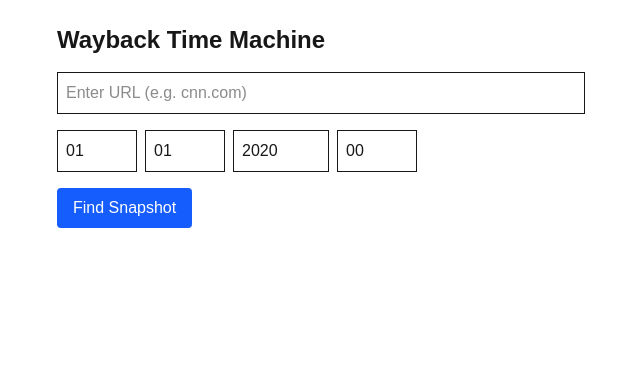
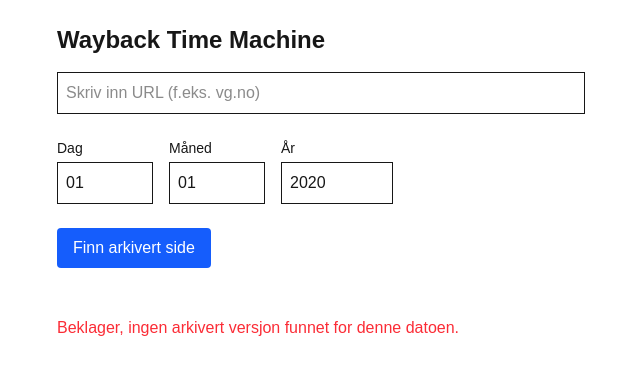
Before and after one commit to thotri20/WaybackAPI, a Next.js app in the folder wayback/: page / in a window 1280 px wide. Shown: the top 374 px of the page, without its empty margins (319-959 px from the left). Built offline with nearby package versions, Linux system fonts and the light colour scheme.

Commit message:
fixed api not finding recent

```diff
--- a/wayback/src/app/page.tsx
+++ b/wayback/src/app/page.tsx
@@ -1,10 +1,10 @@
-import WaybackByDate from '@/components/WayBack'
+import WayBack from '@/components/WayBack'
 
 export default function Home() {
   return (
     <main className="p-6 max-w-xl mx-auto">
       <h1 className="text-2xl font-bold mb-4">Wayback Time Machine</h1>
-      <WaybackByDate />
+      <WayBack />
     </main>
   )
 }
--- a/wayback/src/components/WayBack.tsx
+++ b/wayback/src/components/WayBack.tsx
@@ -2,7 +2,7 @@
 
 import { useState } from 'react'
 
-export default function WaybackByDate() {
+export default function WayBack() {
   const [url, setUrl] = useState('')
   const [snapshotUrl, setSnapshotUrl] = useState<string | null>(null)
   const [timestamp, setTimestamp] = useState({
@@ -15,8 +15,8 @@
   const pad = (num: string, size = 2) => num.padStart(size, '0')
 
   const buildTimestamp = () => {
-    const { year, month, day, hour } = timestamp
-    return `${year}${pad(month)}${pad(day)}${pad(hour)}0000`
+    const { year, month, day } = timestamp
+    return `${year}${pad(month)}${pad(day)}010000`
   }
 
   const fetchSnapshot = async () => {
@@ -25,68 +25,91 @@
     const data = await res.json()
 
     const snap = data.archived_snapshots?.closest?.url
-    setSnapshotUrl(snap || 'No snapshot found')
+    setSnapshotUrl(snap || null)
   }
 
   return (
-    <div className="space-y-4">
+    <div className="space-y-6">
       <input
         type="text"
-        placeholder="Enter URL (e.g. cnn.com)"
+        placeholder="Skriv inn URL (f.eks. vg.no)"
         className="border p-2 w-full"
         value={url}
         onChange={(e) => setUrl(e.target.value)}
       />
 
-      <div className="flex gap-2">
+      <div className="flex gap-4">
+        <div>
+          <label className="block text-sm font-medium mb-1">Dag</label>
           <input
             type="number"
-          placeholder="Day"
             min="1"
             max="31"
             value={timestamp.day}
             onChange={(e) => setTimestamp({ ...timestamp, day: e.target.value })}
-          className="border p-2 w-20"
+            className="border p-2 w-24"
           />
+        </div>
+        <div>
+          <label className="block text-sm font-medium mb-1">Måned</label>
           <input
             type="number"
-          placeholder="Month"
             min="1"
             max="12"
             value={timestamp.month}
             onChange={(e) => setTimestamp({ ...timestamp, month: e.target.value })}
-          className="border p-2 w-20"
+            className="border p-2 w-24"
           />
+        </div>
+        <div>
+          <label className="block text-sm font-medium mb-1">År</label>
           <input
             type="number"
-          placeholder="Year"
             value={timestamp.year}
             onChange={(e) => setTimestamp({ ...timestamp, year: e.target.value })}
-          className="border p-2 w-24"
+            className="border p-2 w-28"
           />
+        </div>
+      </div>
+
+      {/* <div>
+        <label className="block text-sm font-medium mb-1">Time (00–23)</label>
         <input
           type="number"
-          placeholder="Hour"
           min="0"
           max="23"
           value={timestamp.hour}
           onChange={(e) => setTimestamp({ ...timestamp, hour: e.target.value })}
-          className="border p-2 w-20"
+          className="border p-2 w-24"
         />
-      </div>
+      </div> */}
 
       <button onClick={fetchSnapshot} className="bg-blue-600 text-white px-4 py-2 rounded">
-        Find Snapshot
+        Finn arkivert side
       </button>
 
-      {snapshotUrl && (
-        <div className="mt-4">
-          <h2 className="text-lg font-semibold mb-2">Archived Snapshot</h2>
+      {snapshotUrl ? (
+        <div className="mt-6">
+          <h2 className="text-lg font-semibold mb-2">Arkivert versjon</h2>
           <iframe
             src={snapshotUrl}
             title="Wayback Snapshot"
-            className="w-full h-[600px] border"
+            className="w-screen h-[600px] border"
           />
+          <div className="mt-4">
+            <a
+              href={snapshotUrl}
+              target="_blank"
+              rel="noopener noreferrer"
+              className="text-blue-600 underline"
+            >
+              Åpne i ny fane
+            </a>
+          </div>
+        </div>
+      ) : (
+        <div className="mt-6 text-red-500">
+          Beklager, ingen arkivert versjon funnet for denne datoen.
         </div>
       )}
     </div>
```
Lines whose indentation alone changed are shown as unchanged.
